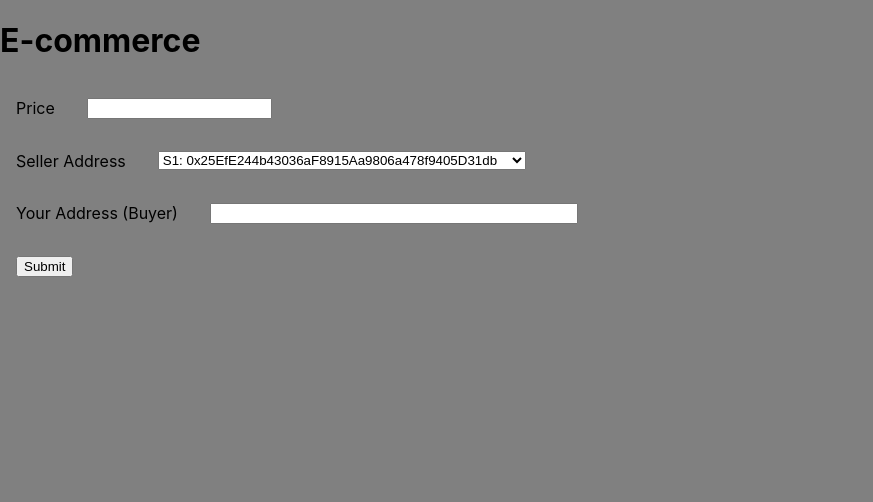
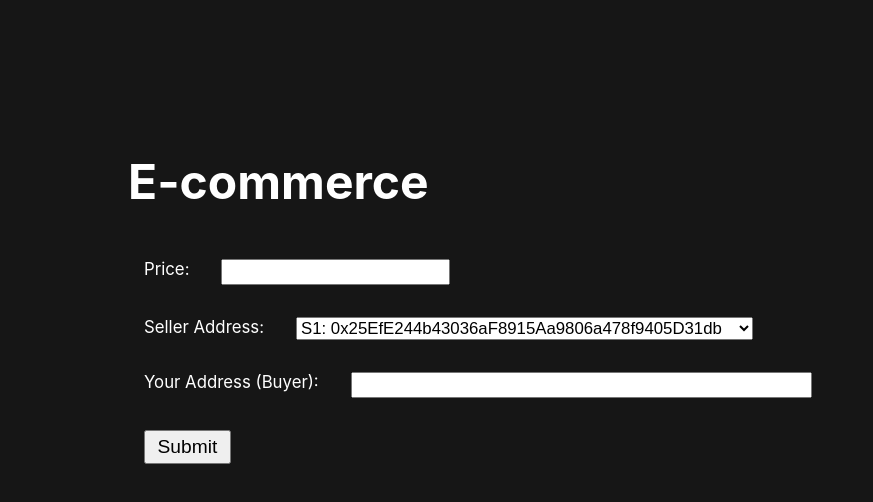
Before and after one commit to TeamOberon07/landingpage, a React (Create React App) app: page / in a window 1280 px wide. Shown: the top 502 px of the page, without its empty margins (0-873 px from the left). Built offline with nearby package versions, Linux system fonts and the light colour scheme; data requests are answered from the project's data file.

Commit message:
fix stile

```diff
--- a/src/components/ECommerce.jsx
+++ b/src/components/ECommerce.jsx
@@ -64,10 +64,10 @@ export function ECommerce() {
         <div>
             <form onSubmit={handleSubmit}>
 
-                <label htmlFor='price'>Price</label>
+                <label htmlFor='price'>Price:</label>
                 <input type='text' name='price' id='price' value={price} onChange={ (e) => setPrice(e.target.value) } />
 
-                <label htmlFor='sellerAddress'>Seller Address</label>
+                <label htmlFor='sellerAddress'>Seller Address:</label>
                 <select name='sellerAddress' id='sellerAddress' value={sellerAddress} onChange={ (e) => setSellerAddress(e.target.value) } >
                     <option value='0x25EfE244b43036aF8915Aa9806a478f9405D31db'>S1: 0x25EfE244b43036aF8915Aa9806a478f9405D31db</option>
                     <option value='0xc6d8fEFc59868633e04b8DE3D7c69CbE92c2ac2E'>S2: 0xc6d8fEFc59868633e04b8DE3D7c69CbE92c2ac2E</option>
@@ -79,7 +79,7 @@ export function ECommerce() {
                     <option value='0xe5B197D91ad002a18917aB4fdc6b6E0126797482'>S8: 0xe5B197D91ad002a18917aB4fdc6b6E0126797482</option>
                 </select>
 
-                <label htmlFor='price'>Your Address (Buyer)</label>
+                <label htmlFor='price'>Your Address (Buyer):</label>
                 <input type='text' name='buyerAddress' id='buyerAddress' value={buyerAddress} onChange={ (e) => setBuyerAddress(e.target.value) } />
 
                 <input id='submitBtn' type='submit' />
--- a/src/e-comm_db.json
+++ b/src/e-comm_db.json
@@ -37,8 +37,8 @@
       "price": "3.49",
       "sellerAddress": "0x25EfE244b43036aF8915Aa9806a478f9405D31db",
       "buyerAddress": "0x75CA58952B89947cA43f23F01c6959b988017d43",
-      "confirmed": false,
-      "hash": ""
+      "confirmed": true,
+      "hash": "0x52a8bb0088ccfe0baabd8c4a92cfbaf36260487a20aaefe05fd519a93f398ff2"
     },
     {
       "id": 6,
@@ -47,6 +47,22 @@
       "buyerAddress": "0xB5Fe0836f9Bd5ba48654726A81f8612fdD98B138",
       "confirmed": false,
       "hash": ""
+    },
+    {
+      "id": 7,
+      "price": "2.59",
+      "sellerAddress": "0x25EfE244b43036aF8915Aa9806a478f9405D31db",
+      "buyerAddress": "0x75CA58952B89947cA43f23F01c6959b988017d43",
+      "confirmed": true,
+      "hash": "0x02ea83e849e06e988df0598c894df7ed713bbed781fe91e2a17911f24dec124a"
+    },
+    {
+      "id": 8,
+      "price": "1.69",
+      "sellerAddress": "0x25EfE244b43036aF8915Aa9806a478f9405D31db",
+      "buyerAddress": "0x75CA58952B89947cA43f23F01c6959b988017d43",
+      "confirmed": false,
+      "hash": ""
     }
   ]
 }
--- a/src/index.css
+++ b/src/index.css
@@ -1,12 +1,14 @@
 body {
   max-width: 1024px;
-  margin: 0;
+  margin: auto;
   font-family: -apple-system, BlinkMacSystemFont, 'Segoe UI', 'Roboto', 'Oxygen',
     'Ubuntu', 'Cantarell', 'Fira Sans', 'Droid Sans', 'Helvetica Neue',
     sans-serif;
   -webkit-font-smoothing: antialiased;
   -moz-osx-font-smoothing: grayscale;
-  background-color: gray;
+  background-color: rgb(22, 22, 22);
+  color: white;
+  font-size: 1.5em;
 }
 
 form {
@@ -15,16 +17,16 @@ form {
 
 label, input, select {
   float: left;
-  margin: 16px
+  margin: 16px;
+  font-size: 0.7em;
 }
-
 
 p, label, #submitBtn {
   clear: both;
 }
 
-#submitBtn {
-
+#content {
+  padding-top: 5em;
 }
 
 p {
@@ -42,3 +44,8 @@ a {
 a:visited {
   color: blueviolet;
 }
+
+#submitBtn {
+  font-size: 0.8em;
+  padding: 0.2em 0.6em;
+}
```
